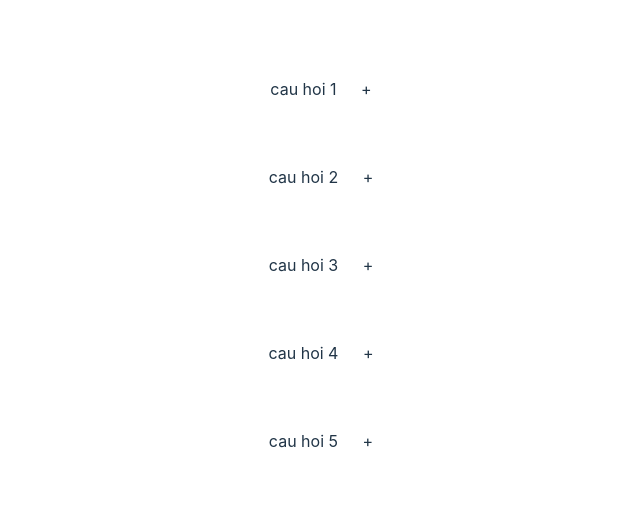
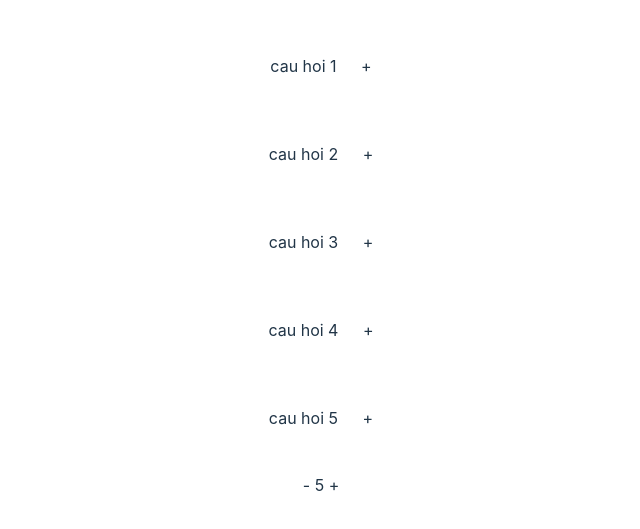
Before and after one commit to slade77777/reactjs-2307, a React (Vite) app: page / in a window 1280 px wide. Shown: the part 135-664 px from the top of the page, without its empty margins (319-959 px from the left). Built offline with nearby package versions, Linux system fonts and the light colour scheme.

Commit message:
react useEffect

```diff
--- a/src/App.tsx
+++ b/src/App.tsx
@@ -1,11 +1,39 @@
 import './App.css'
 import QuestionAndAnswer from "./components/QuestionAndAnswer.tsx";
-import {useState} from "react";
+import {useEffect, useState} from "react";
 
 function App() {
   const [questionOpening, setQuestionOpening] = useState<string>('');
+  const [count, setCount] = useState<number>(0);
+  console.log(count);
 
-  console.log(questionOpening);
+  function checkUsing() {
+    setCount(0)
+  }
+
+  useEffect(() => {
+    window.addEventListener('click', checkUsing)
+    return () => window.removeEventListener('click', checkUsing)
+  }, [])
+
+  useEffect(() => {
+    const interval = setInterval(() => {
+      // do something
+      setCount(i => i + 1)
+    }, 1000)
+
+    return () => {
+      clearInterval(interval)
+    }
+  }, [])
+
+  useEffect(() => {
+    if (count === 200) {
+      alert('ban co dang o day khong?')
+      setCount(0)
+    }
+  }, [count])
+
   return (
     <div>
       <QuestionAndAnswer question={'cau hoi 1'} answer={'dap an 1'} isOpen={questionOpening === 'cau hoi 1'} changeOpenQuestion={setQuestionOpening}/>
@@ -13,6 +41,7 @@ function App() {
       <QuestionAndAnswer question={'cau hoi 3'} answer={'dap an 3'} isOpen={questionOpening === 'cau hoi 3'} changeOpenQuestion={setQuestionOpening}/>
       <QuestionAndAnswer question={'cau hoi 4'} answer={'dap an 4'} isOpen={questionOpening === 'cau hoi 4'} changeOpenQuestion={setQuestionOpening}/>
       <QuestionAndAnswer question={'cau hoi 5'} answer={'dap an 5'} isOpen={questionOpening === 'cau hoi 5'} changeOpenQuestion={setQuestionOpening}/>
+      <p><span onClick={() => setCount(count - 1)}>- </span>{count}<span onClick={() => setCount(count + 1)}> +</span></p>
     </div>
   )
 }
--- a/src/components/QuestionAndAnswer.tsx
+++ b/src/components/QuestionAndAnswer.tsx
@@ -1,5 +1,12 @@
+import {useEffect} from "react";
+
 const QuestionAndAnswer = ({question, answer, isOpen, changeOpenQuestion} :
                              {question: string, answer: string, isOpen: boolean, changeOpenQuestion: (val: string) => void}) => {
+
+  useEffect(() => {
+
+  }, [isOpen])
+
   return (
     <div style={{border: '1px solid white', margin: 10, padding: 10}}>
       <p>{question} <span onClick={() => changeOpenQuestion(question)} style={{marginLeft: 20, cursor: 'pointer'}}>{isOpen ? 'X' : '+'}</span></p>
```
Also changed, not shown: src/components/PureComponent.tsx (added, +11 -0 lines).
